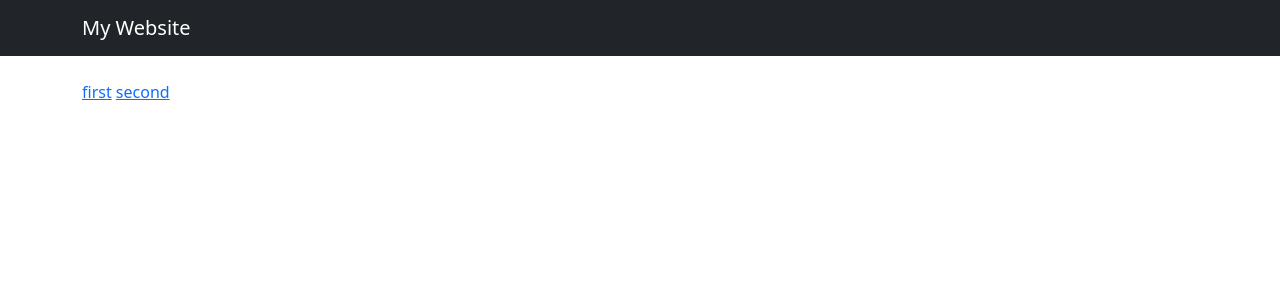
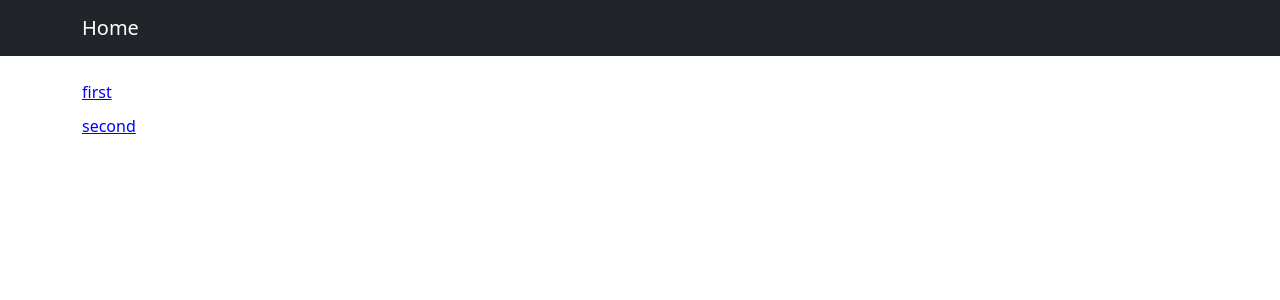
Before and after one commit to AriyaMo81/django-blog-project, a Django app: template templates/home.html in a window 1280 px wide. Shown: the top 300 px of the page. Run offline with Django 5.2, Linux system fonts and the light colour scheme; the template is opened without the code that fills it: values that come from a table or form of the project are taken from there, others are empty; data comes from the database, SQL or seed files in the repository; parts of the project's set-up code (start-up, migrations or seed data) failed here and were passed over.

Commit message:
create a url names

```diff
--- a/home/urls.py
+++ b/home/urls.py
@@ -2,7 +2,7 @@ from django.urls import path
 from . import views
 
 urlpatterns = [
-    path("", views.home),
+    path("", views.home,name="home"),
     path("hello/", views.say_hello),
-    path("detail/<int:todo_id>/", views.detail)
+    path("details/<int:todo_id>/", views.detail, name="detail")
 ]
--- a/home/views.py
+++ b/home/views.py
@@ -10,11 +10,6 @@ def home(request):
     return render(request, "home.html", {"todos": todos})
 
 
-def say_hello(request):
-    # person = {"name": "ariya"}
-    return render(request, "hello.html", {"name": "ariya"})
-
-
 def detail(request, todo_id):
     todo = Todo.objects.get(id=todo_id)
     return render(request, "detail.html", {"todo": todo})
--- a/templates/home.html
+++ b/templates/home.html
@@ -7,8 +7,10 @@
 
 {% block content %}
 
-    {% for todo in todos %}
-        <a href="/detail/{{todo.id}}/">{{ todo.title }}</a>
-    {% endfor %}
-
+   {% for todo in todos %}
+       <a href="{% url 'detail' todo.id %}"
+           style="display: block; color: blue; margin: 10px 0;">
+            {{ todo.title }}
+        </a>
+{% endfor %}
 {% endblock content %}
--- a/templates/navbar.html
+++ b/templates/navbar.html
@@ -1,8 +1,8 @@
 
 <nav class="navbar bg-dark">
     <div class="container">
-        <a class="navbar-brand text-white" href="#">
-            My Website
+        <a class="navbar-brand text-white" href="{% url "home" %}">
+            Home
         </a>
     </div>
 </nav>
```
Also changed, not shown: templates/hello.html (deleted, +0 -16 lines).
